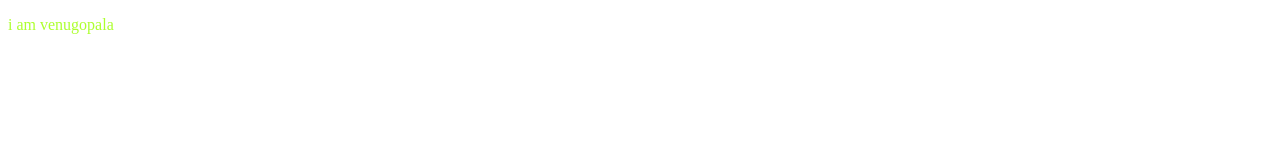
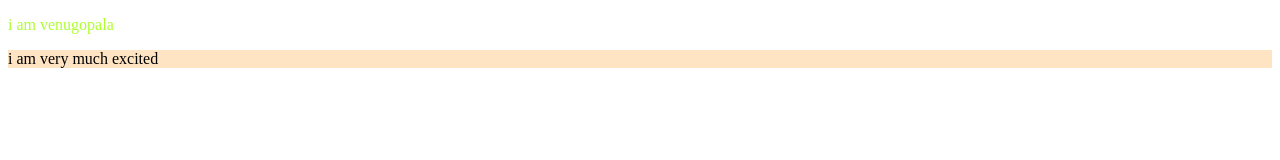
Before and after one commit to v152005/localrepo, a plain HTML site: page index.html in a window 1280 px wide. Drawn offline with Linux system fonts and the light colour scheme.

Commit message:
venu.css

```diff
--- a/index.html
+++ b/index.html
@@ -8,5 +8,7 @@
 </head>
 <body>
     <p>i am venugopala</p>
+    <div>i am very much excited</div>
+
 </body>
 </html>
--- a/venu.css
+++ b/venu.css
@@ -1,3 +1,6 @@
 p{
     color: greenyellow;
 }
+div{
+    background-color: bisque;
+}
```
